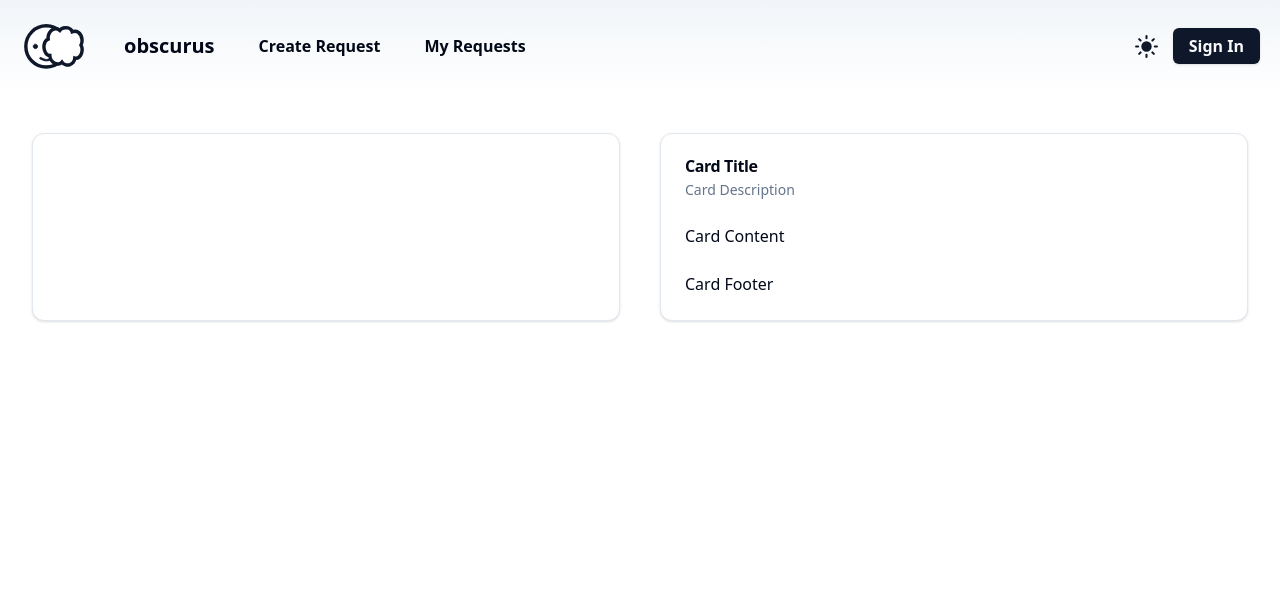
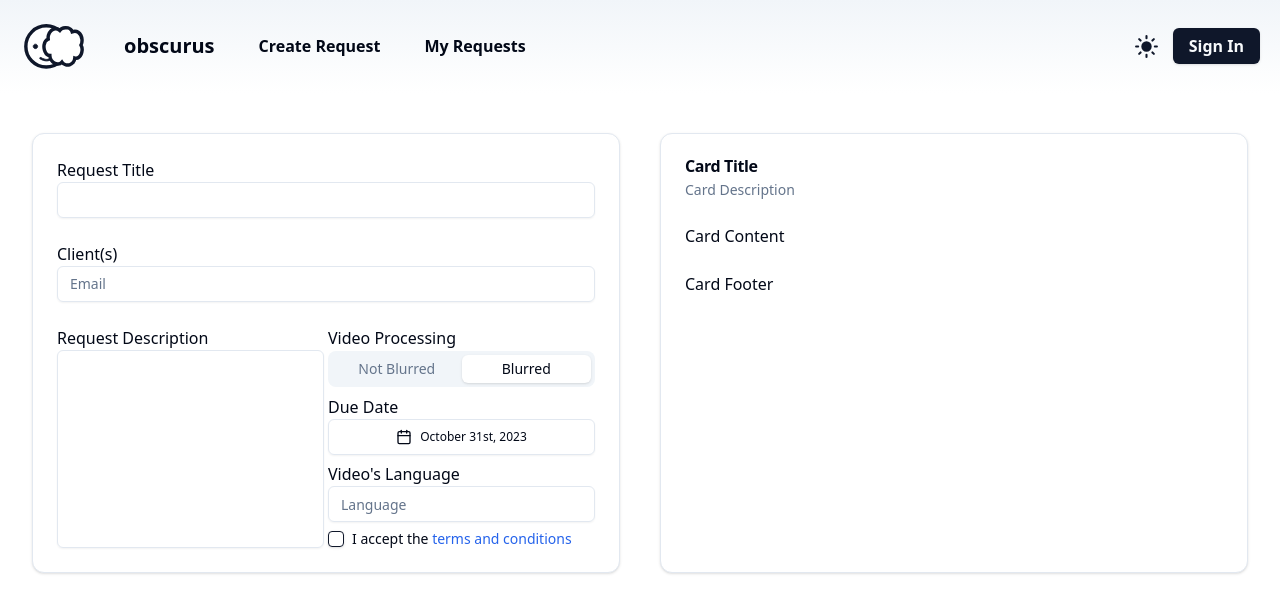
Before and after one commit to COSC-499-W2023/year-long-project-team-9, a Next.js app in the folder app/front-end/: page /CreateRequest2 in a window 1280 px wide. Shown: the top 612 px of the page. Built offline with nearby package versions, Linux system fonts and the light colour scheme.

Commit message:
populating first card

```diff
--- a/app/front-end/src/pages/CreateRequest2.tsx
+++ b/app/front-end/src/pages/CreateRequest2.tsx
@@ -91,9 +91,64 @@ const CreateRequest = () => {
         <Layout>
             {/*Starting point of the layout of the page*/}
             <div className='container grid grid-cols-1 md:grid-cols-2 mt-10 gap-10'>
-                <Card>
-
+                {/*The first card*/}
+                <Card className='grid grid-row-3'>
+                    {/*Code for the Request Title input*/}
+                    <CardContent className='p-6'>
+                        <p>Request Title</p>
+                        <Input />
+                    </CardContent>
+                    {/*Code for the Client email input*/}
+                    <CardContent>
+                        <p>Client(s)</p>
+                        <Input placeholder="Email" />
+                    </CardContent>
+                    <CardContent className='grid grid-cols-2 left-justify gap-1'>
+                        {/*Code for Request Description input*/}
+                        <div>
+                            <p>Request Description</p>
+                            <Textarea className='resize-none' rows={9}/>
+                        </div>
+                        <div className='grid grid-row-4'>
+                            {/*Code for Video Processing input*/}
+                            <p>Video Processing</p>
+                            <Tabs defaultValue='blurred' className='pb-1.5'>
+                                <TabsList className='grid w-full grid-cols-2'>
+                                    <TabsTrigger value='notBlurred'>Not Blurred</TabsTrigger>
+                                    <TabsTrigger value='blurred'>Blurred</TabsTrigger>
+                                </TabsList>
+                            </Tabs>
+                            {/*Code for Due Date input*/}
+                            <div className='pb-1.5'>
+                                <p>Due Date</p>
+                                <Popover>
+                                    <PopoverTrigger asChild>
+                                        <Button variant={"outline"} className="text-xs w-full">
+                                            <CalendarIcon className="mr-2 h-4 w-4 flex-wrap" />
+                                            {date ? format(date, "PPP") : <span>Pick a date</span>}
+                                        </Button>
+                                    </PopoverTrigger>
+                                    <PopoverContent className="w-auto p-0">
+                                        <Calendar mode="single" selected={date} onSelect={setDate} initialFocus />
+                                    </PopoverContent>
+                                </Popover>
+                            </div>
+                            {/*Code for Video's Language input*/}
+                            <div className='pb-1.5'>
+                                <p>Video's Language</p>
+                                <Input placeholder="Language" />
+                            </div>
+                            {/*Code for terms and conditions*/}
+                            <div className="flex items-center space-x-2">
+                                <Checkbox id="terms" />
+                                <label htmlFor="terms" className="text-sm font-medium leading-none peer-disabled:cursor-not-allowed peer-disabled:opacity-70">
+                                    I accept the <a href="" className='text-blue-600 dark:text-blue-500 hover:underline'>terms and conditions</a>
+                                </label>
+                            </div>
+                        </div>
+                    </CardContent>
                 </Card>
+                {/*The second card*/}
                 <Card>
                     <CardHeader>
                         <CardTitle>Card Title</CardTitle>
```
